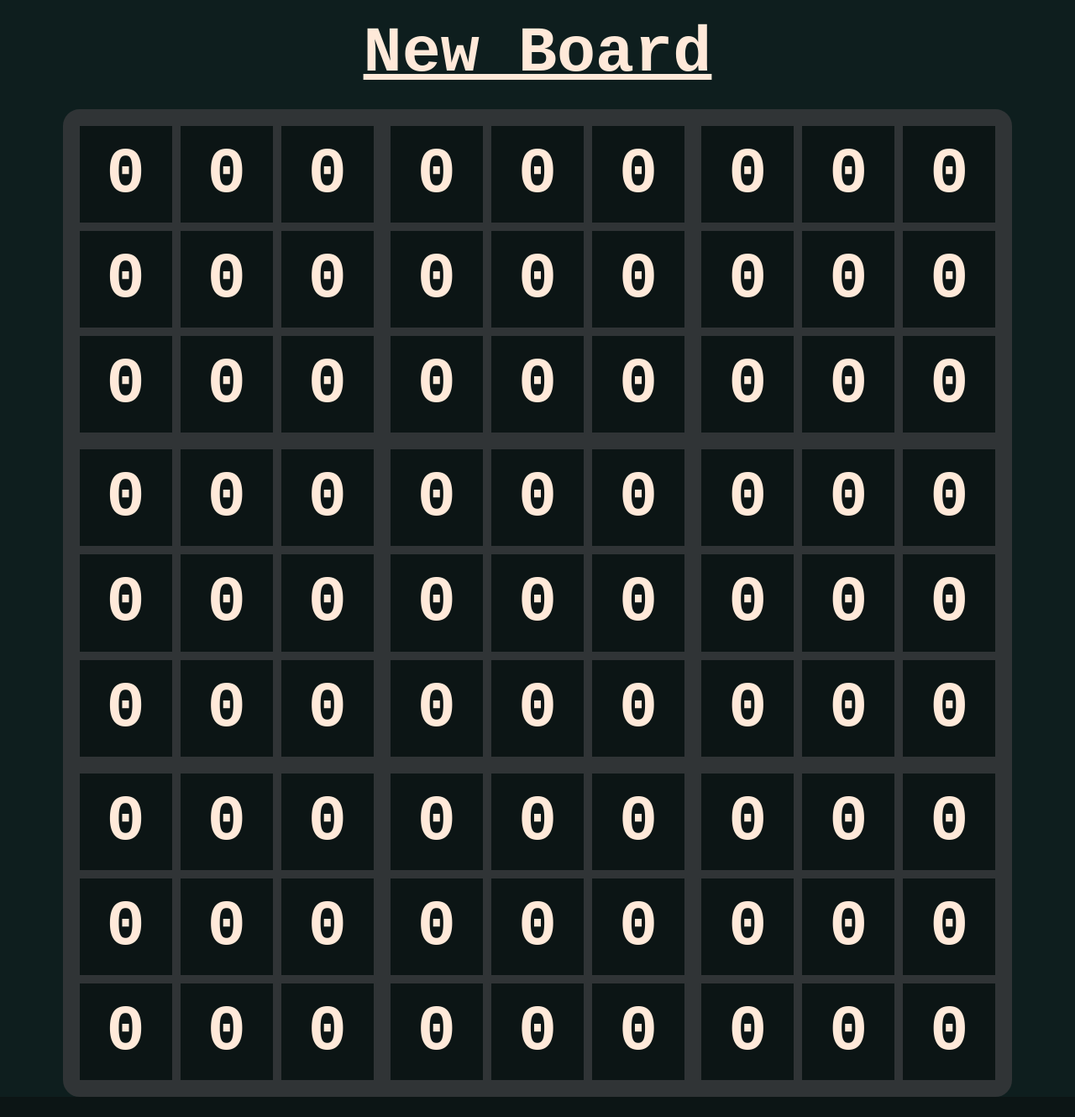
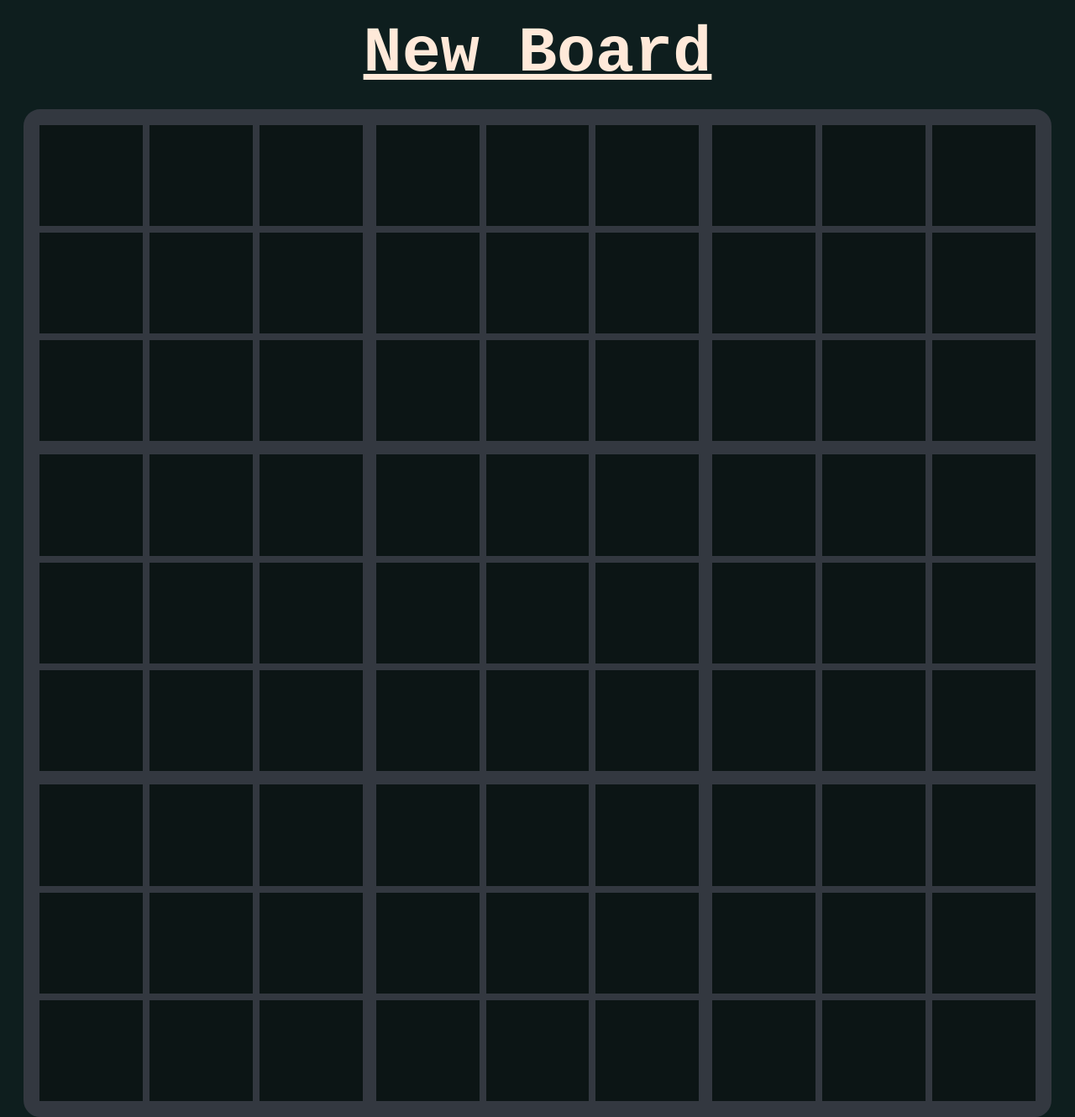
Before and after one commit to cureforboredom/Sudoku, a Flask app: page /play in a window 1280 px wide. Shown: the part 216-1546 px from the top of the page at 84% size. Before the commit the page ends 1522 px from the top, so only its background shows below. Run offline with Flask 3, Linux system fonts and the light colour scheme; data comes from the database, SQL or seed files in the repository; data that the repository does not hold is empty.

Commit message:
replaced zeros with &nbsp; and changed colors

```diff
--- a/sudoku/static/play.js
+++ b/sudoku/static/play.js
@@ -27,7 +27,7 @@ function init() {
         cell.classList.add("border-right");
       }
       cell.id = i * 9 + j;
-      cell.innerHTML = "<p>0</p>";
+      cell.innerHTML = "<p>&nbsp;</p>";
       cell.onclick = cellClicked;
 
       row.append(cell);
@@ -87,7 +87,7 @@ function highlight(n) {
   divs = document.getElementsByClassName("cell");
   for (let i = 0; i < divs.length; i++) {
     value = divs[i].innerHTML;
-    if (value.includes(n) && !value.includes("0")) {
+    if (value.includes(n) && !value.includes("&nbsp;")) {
       divs[i].classList.add("highlighted");
     } else {
       divs[i].classList.remove("highlighted");
@@ -115,7 +115,7 @@ const fetchBoard = async () => {
 
 const update = async () => {
   board = document.getElementById("board");
-  if (!board.innerHTML.includes("<p>0</p>")) {
+  if (!board.innerHTML.includes("<p>&nbsp;</p>")) {
     const r = await fetch("/api/check_board");
     if ((await r.text()) == "True") {
       win();
@@ -132,7 +132,11 @@ const update = async () => {
           cell.classList.remove("editable");
           cell.classList.add("uneditable");
         }
-        cell.innerHTML = "<p>" + current_board[i][j][0] + "</p>";
+        if (current_board[i][j][0] != 0) {
+          cell.innerHTML = "<p>" + current_board[i][j][0] + "</p>";
+        } else {
+          cell.innerHTML = "<p>&nbsp;</p>";
+        }
       }
     }
   }
--- a/sudoku/static/style.css
+++ b/sudoku/static/style.css
@@ -236,7 +236,7 @@ li {
   width: fit-content;
   display: flex;
   flex-direction: column;
-  border: #303436 solid 15px;
+  border: #333840 solid 15px;
   border-radius: 20px;
 }
 
@@ -255,22 +255,23 @@ li {
 .cell {
   font-size: 6vw;
   font-weight: 650;
-  padding-inline: 2.5vw;
-  border: #303436 solid 5px;
+  padding-inline: 3vw;
+  padding-top: 0.4vw;
+  border: #333840 solid 4px;
   background-color: #0c1515;
   user-select: none;
 }
 
 .uneditable {
-  background-color: #402320;
+  background-color: #401f22;
 }
 
 .border-right {
-  border-right: #303436 solid 15px;
+  border-right: #333840 solid 12px;
 }
 
 .border-bottom {
-  border-bottom: #303436 solid 15px;
+  border-bottom: #333840 solid 12px;
 }
 
 #picker-container {
@@ -299,7 +300,7 @@ li {
   width: 100vw;
   height: 32vh;
   color: rgb(255, 220, 194);
-  background-color: #303436;
+  background-color: #333840;
   border: #59312d solid 15px;
   border-radius: 20px;
   display: flex;
@@ -339,11 +340,12 @@ li {
 }
 
 .highlighted {
-  background-color: rgb(87, 87, 38);
+  /*background-color: rgb(154, 154, 75);*/
+  background-color: #396c65;
 }
 
 .selected {
-  background-color: rgb(67, 127, 121);
+  background-color: #6b627e;
 }
 
 .form {
@@ -361,7 +363,7 @@ li {
 
 .form input {
   height: 1.5em;
-  border: #303436 solid 5px;
+  border: #333840 solid 5px;
   border-radius: 20px;
   margin-bottom: 0.3em;
   user-select: none;
```
